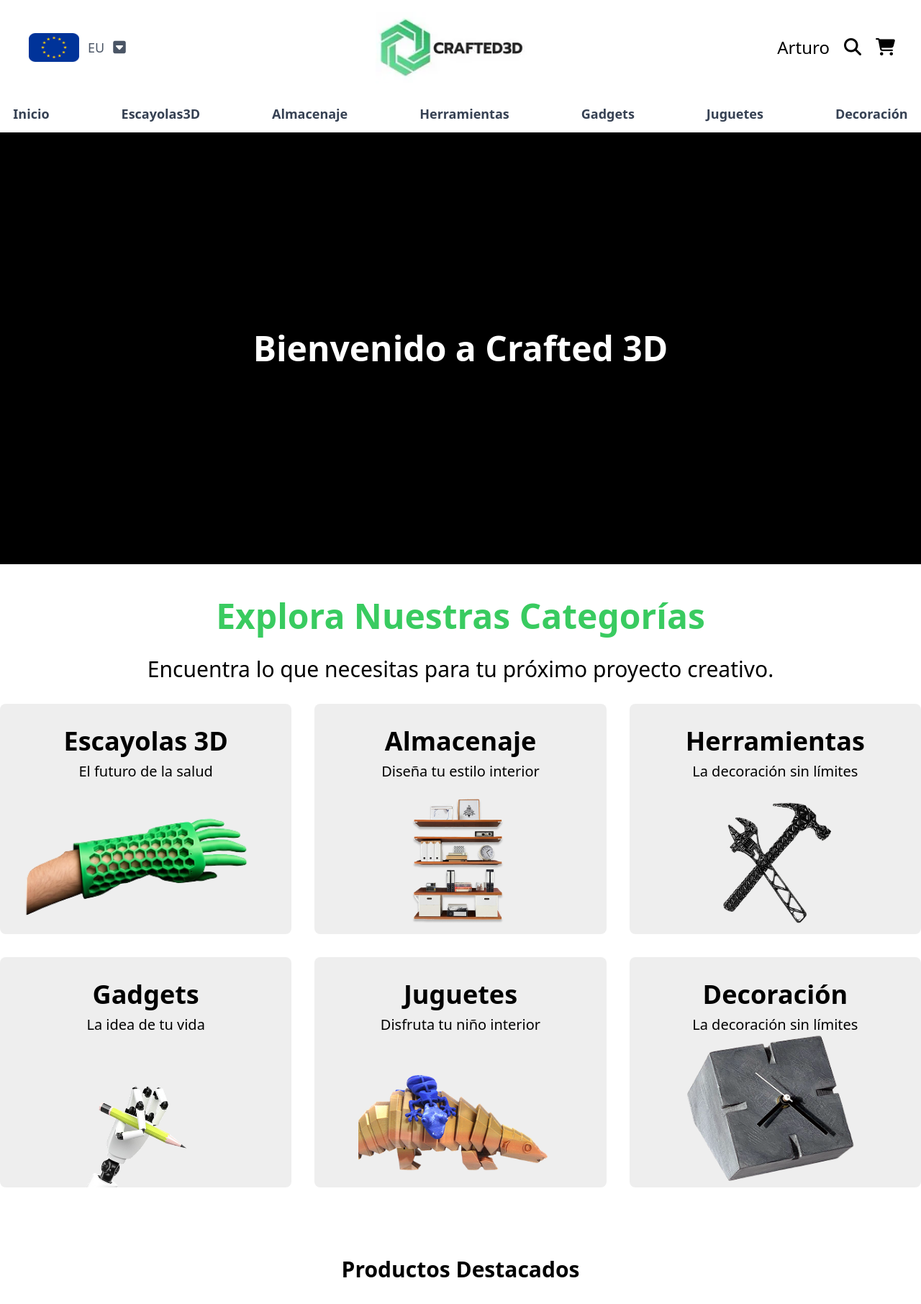
After one commit to Matalentajas/Proyecto-Final-AOrient, a Flask app: template Crafted3D/app/templates/index.html in a window 1280 px wide. The commit adds this page. Shown: the top 1812 px of the page at 72% size. Run offline with Flask 3, Linux system fonts and the light colour scheme; the template is opened without the code that fills it, so the values that code supplies are empty.

Commit message:
Creacion y configuracion de la pagina de inicio de la web con header y footer modularizado

```diff
--- /dev/null
+++ b/Crafted3D/app/app.py
@@ -0,0 +1,10 @@
+from flask import Flask, render_template
+
+app = Flask(__name__)
+
+@app.route("/")
+def index():
+    return render_template("index.html")
+
+if __name__ == "__main__":
+    app.run(debug=True)
--- a/Crafted3D/app/templates/footer.html
+++ b/Crafted3D/app/templates/footer.html
@@ -3,7 +3,7 @@
     <div class="container mx-auto px-4 py-8">
         <!-- Logo -->
         <div class="flex flex-col items-center mb-8">
-            <img src="/Crafted3D/app/static/css/images/Logo.webp" alt="Logo Crafted3D" class="h-16">
+            <img src="{{ url_for('static', filename='css/images/Logo.webp') }}" alt="Logo Crafted3D" class="h-16">
         </div>
 
         <!-- Contact and Social Media -->
--- a/Crafted3D/app/templates/header.html
+++ b/Crafted3D/app/templates/header.html
@@ -3,36 +3,35 @@
     <!-- Top Section -->
     <section class="flex items-center justify-between p-4">
         <!-- Currency Selector -->
-        <!-- Currency Selector -->
         <div class="relative flex items-center flex-1">
             <button id="dropdownButton" class="cursor-pointer flex items-center text-gray-600 hover:text-gray-800 px-6 py-3 text-lg">
-            <img src="/Crafted3D/app/static/css/images/Banderas/BANDERA - EU.png" alt="Bandera UE" class="h-[40px] w-[70px] mr-3">
+                <img src="{{ url_for('static', filename='css/images/Banderas/BANDERA - EU.png') }}" alt="Bandera UE" class="h-[40px] w-[70px] mr-3">
                 <span>EU</span>
                 <i class="fa-solid fa-square-caret-down ml-3 text-xl"></i>
             </button>
             <div id="dropdownMenu" class="absolute left-0 top-full w-40 bg-white hidden">
                 <!-- Dropdown Options -->
                 <a href="#" class="flex items-center px-6 py-3 text-gray-600 hover:bg-gray-100 text-lg">
-                <img src="/Crafted3D/app/static/css/images/Banderas/BANDERA - USA.png" alt="Bandera USA" class="h-[40px] w-[70px] mr-3"> US
+                    <img src="{{ url_for('static', filename='css/images/Banderas/BANDERA - USA.png') }}" alt="Bandera USA" class="h-[40px] w-[70px] mr-3"> US
                 </a>
                 <a href="#" class="flex items-center px-6 py-3 text-gray-600 hover:bg-gray-100 text-lg">
-                <img src="/Crafted3D/app/static/css/images/Banderas/BANDERA - EU.png" alt="Bandera EU" class="h-[40px] w-[70px] mr-3"> EU
+                    <img src="{{ url_for('static', filename='css/images/Banderas/BANDERA - EU.png') }}" alt="Bandera EU" class="h-[40px] w-[70px] mr-3"> EU
                 </a>
                 <a href="#" class="flex items-center px-6 py-3 text-gray-600 hover:bg-gray-100 text-lg">
-                <img src="/Crafted3D/app/static/css/images/Banderas/BANDERA - CH.png" alt="Bandera CH" class="h-[40px] w-[70px] mr-3"> CH
+                    <img src="{{ url_for('static', filename='css/images/Banderas/BANDERA - CH.png') }}" alt="Bandera CH" class="h-[40px] w-[70px] mr-3"> CH
                 </a>
                 <a href="#" class="flex items-center px-6 py-3 text-gray-600 hover:bg-gray-100 text-lg">
-                <img src="/Crafted3D/app/static/css/images/Banderas/BANDERA - UK.png" alt="Bandera UK" class="h-[40px] w-[70px] mr-3"> UK
+                    <img src="{{ url_for('static', filename='css/images/Banderas/BANDERA - UK.png') }}" alt="Bandera UK" class="h-[40px] w-[70px] mr-3"> UK
                 </a>
                 <a href="#" class="flex items-center px-6 py-3 text-gray-600 hover:bg-gray-100 text-lg">
-                <img src="/Crafted3D/app/static/css/images/Banderas/BANDERA - JP.png" alt="Bandera JP" class="h-[40px] w-[70px] mr-3"> JP
+                    <img src="{{ url_for('static', filename='css/images/Banderas/BANDERA - JP.png') }}" alt="Bandera JP" class="h-[40px] w-[70px] mr-3"> JP
                 </a>
             </div>
         </div>
 
         <!-- Logo -->
         <div class="flex items-center justify-center flex-1">
-            <img src="/Crafted3D/app/static/css/images/Logo.webp" alt="Logo Crafted3D" class="h-[100px]">
+            <img src="{{ url_for('static', filename='css/images/Logo.webp') }}" alt="Logo Crafted3D" class="h-[100px]">
         </div>
 
         <!-- User, Search, and Cart -->
@@ -70,7 +69,7 @@
             <i class="fa-solid fa-magnifying-glass text-2xl"></i>
             <input type="text" placeholder="Búsqueda..." class="w-[150vh] px-3 py-2">
         </div>
-        <button id="closeSearchButton"></button>
+        <button id="closeSearchButton">
             <i class="fa-solid fa-x hover:text-[#39CB60] text-2xl cursor-pointer"></i>
         </button>
     </div>
--- /dev/null
+++ b/Crafted3D/app/templates/index.html
@@ -0,0 +1,157 @@
+{% extends "base.html" %}
+
+{% block title %}Inicio - Crafted 3D{% endblock %}
+
+{% block content %}
+
+<!-- Sección Hero: Imagen de Fondo Estática -->
+<section class="bg-cover bg-center h-[600px]" style='background-image: url("{{ url_for("static", filename="css/images/Baner.webp")|safe }}");'>
+  <div class="flex items-center justify-center h-full bg-black bg-opacity-40">
+    <h1 class="text-5xl font-bold text-white">Bienvenido a Crafted 3D</h1>
+  </div>
+</section>
+
+
+
+
+
+<!-- Sección Categorías -->
+<section class="container mx-auto py-12">
+  <h2 class="text-5xl font-bold text-center mb-8 text-[#39CB60]">Explora Nuestras Categorías</h2>
+  <p class="text-center text-3xl mb-[30px]">Encuentra lo que necesitas para tu próximo proyecto creativo.</p>
+  <div class="grid grid-cols-1 sm:grid-cols-2 md:grid-cols-3 gap-8">
+    <!-- Tarjeta 1: Escayolas 3D -->
+    <div class="bg-[#EEEEEE] rounded-lg overflow-hidden hover:shadow-lg transition-shadow cursor-pointer h-[40vh]">
+      <div class="felx text-center p-4">
+        <h3 class="text-4xl font-bold mt-4 mb-2">Escayolas 3D</h3>
+        <p class="text-xl">El futuro de la salud</p>
+      </div>
+      <img src="{{ url_for('static', filename='css/images/Esc.png') }}" alt="Escayolas 3D" class="w-full h-48 object-cover mt-[20px]">
+
+    </div>
+    <!-- Tarjeta 2: Almacenaje -->
+    <div class="bg-[#EEEEEE] rounded-lg overflow-hidden hover:shadow-lg transition-shadow cursor-pointer h-[40vh]">
+      <div class="felx text-center p-4">
+        <h3 class="text-4xl font-bold mt-4 mb-2">Almacenaje</h3>
+        <p class="text-xl">Diseña tu estilo interior</p>
+      </div>
+      <div class="flex justify-center">
+        <img src="{{ url_for('static', filename='css/images/Alm.png') }}" alt="Escayolas 3D" class="w-[50%] object-cover">
+      </div>
+    </div>
+    <!-- Tarjeta 3: Herramientas -->
+    <div class="bg-[#EEEEEE] rounded-lg overflow-hidden hover:shadow-lg transition-shadow cursor-pointer h-[40vh]">
+      <div class="felx text-center p-4">
+      <h3 class="text-4xl font-bold mt-4 mb-2">Herramientas</h3>
+      <p class="text-xl">La decoración sin límites</p>
+      </div>
+      <div class="flex justify-center mt-[-20px]">
+      <img src="{{ url_for('static', filename='css/images/Her.png') }}" alt="Escayolas 3D" class="w-[50%] object-cover">
+      </div>
+    </div>
+    <!-- Tarjeta 4: Gadgets -->
+    <div class="bg-[#EEEEEE] rounded-lg overflow-hidden hover:shadow-lg transition-shadow cursor-pointer h-[40vh]">
+      <div class="felx text-center p-4">
+        <h3 class="text-4xl font-bold mt-4 mb-2">Gadgets</h3>
+        <p class="text-xl">La idea de tu vida</p>
+      </div>
+      <div class="flex justify-center">
+        <img src="{{ url_for('static', filename='css/images/Gad.png') }}" alt="Escayolas 3D" class="w-[50%] object-cover">
+      </div>
+    </div>
+    <!-- Tarjeta 5: Juguetes -->
+    <div class="bg-[#EEEEEE] rounded-lg overflow-hidden hover:shadow-lg transition-shadow cursor-pointer h-[40vh]">
+      <div class="felx text-center p-4">
+        <h3 class="text-4xl font-bold mt-4 mb-2">Juguetes</h3>
+        <p class="text-xl">Disfruta tu niño interior</p>
+      </div>
+      <div class="flex justify-center items-center">
+        <img src="{{ url_for('static', filename='css/images/Jug.png') }}" alt="Escayolas 3D" class="w-[70%] object-cover">
+      </div>
+    </div>
+    <!-- Tarjeta 6: Decoración -->
+    <div class="bg-[#EEEEEE] rounded-lg overflow-hidden hover:shadow-lg transition-shadow cursor-pointer h-[40vh]">
+      <div class="felx text-center p-4">
+        <h3 class="text-4xl font-bold mt-4 mb-2">Decoración</h3>
+        <p class="text-xl">La decoración sin límites</p>
+      </div>
+      <div class="flex justify-center items-center mt-[-60px]">
+        <img src="{{ url_for('static', filename='css/images/Dec.png') }}" alt="Escayolas 3D" class="w-[70%] object-cover">
+      </div>
+    </div>
+  </div>
+</section>
+
+<!-- Sección Productos Destacados -->
+<section class="container mx-auto py-12">
+  <h2 class="text-3xl font-bold text-center mb-8">Productos Destacados</h2>
+  <div class="grid grid-cols-1 md:grid-cols-3 gap-8">
+    <!-- Producto Destacado 1 -->
+    <div class="border rounded-lg overflow-hidden hover:shadow-lg transition-shadow">
+      <img src="/Crafted3D/app/static/css/images/productos/producto1.jpg" alt="Producto 1" class="w-full h-48 object-cover">
+      <div class="p-4">
+        <h3 class="text-xl font-bold">Producto Destacado 1</h3>
+        <p class="mt-2 text-gray-700">Breve descripción del producto.</p>
+        <a href="#" class="mt-4 inline-block bg-[#39CB60] text-white px-4 py-2 rounded hover:bg-green-600">Ver Producto</a>
+      </div>
+    </div>
+    <!-- Producto Destacado 2 -->
+    <div class="border rounded-lg overflow-hidden hover:shadow-lg transition-shadow">
+      <img src="/Crafted3D/app/static/css/images/productos/producto2.jpg" alt="Producto 2" class="w-full h-48 object-cover">
+      <div class="p-4">
+        <h3 class="text-xl font-bold">Producto Destacado 2</h3>
+        <p class="mt-2 text-gray-700">Breve descripción del producto.</p>
+        <a href="#" class="mt-4 inline-block bg-[#39CB60] text-white px-4 py-2 rounded hover:bg-green-600">Ver Producto</a>
+      </div>
+    </div>
+    <!-- Producto Destacado 3 -->
+    <div class="border rounded-lg overflow-hidden hover:shadow-lg transition-shadow">
+      <img src="/Crafted3D/app/static/css/images/productos/producto3.jpg" alt="Producto 3" class="w-full h-48 object-cover">
+      <div class="p-4">
+        <h3 class="text-xl font-bold">Producto Destacado 3</h3>
+        <p class="mt-2 text-gray-700">Breve descripción del producto.</p>
+        <a href="#" class="mt-4 inline-block bg-[#39CB60] text-white px-4 py-2 rounded hover:bg-green-600">Ver Producto</a>
+      </div>
+    </div>
+  </div>
+  <div class="text-center mt-8">
+    <a href="/productos" class="inline-block px-6 py-3 bg-[#39CB60] text-white font-bold rounded hover:bg-green-600">
+      Ver Todos los Productos
+    </a>
+  </div>
+</section>
+
+<!-- Sección ¿Por qué comprar en Crafted3D? -->
+<section class="bg-gray-100 py-12">
+  <div class="container mx-auto">
+    <h2 class="text-3xl font-bold text-center mb-8">¿Por qué comprar en Crafted3D?</h2>
+    <div class="flex flex-col md:flex-row items-center justify-around">
+      <!-- Ventaja 1 -->
+      <div class="text-center p-4">
+        <div class="flex justify-center">
+          <img src="{{ url_for('static', filename='css/images/logo_pago 1.png') }}" class="w-[70%] object-cover">
+        </div>
+        <h3 class="font-bold text-xl mt-2">100% Pago Seguro</h3>
+        <p class="mt-2">Tu seguridad es prioritaria.</p>
+      </div>
+      <!-- Ventaja 2 -->
+      <div class="text-center p-4">
+        <div class="flex justify-center">
+          <img src="{{ url_for('static', filename='css/images/logo_pago 2.png') }}" class="w-[70%] object-cover">
+        </div>
+        <h3 class="font-bold text-xl mt-2">14 Días de Devolución</h3>
+        <p class="mt-2">Si algo no encaja, lo solucionamos.</p>
+      </div>
+      <!-- Ventaja 3 -->
+      <div class="text-center p-4">
+        <div class="flex justify-center">
+          <img src="{{ url_for('static', filename='css/images/logo_pago 3.png') }}" class="w-[70%] object-cover">
+        </div>
+        <h3 class="font-bold text-xl mt-2">Atención 24/7</h3>
+        <p class="mt-2">Siempre estamos disponibles para ti.</p>
+      </div>
+    </div>
+  </div>
+</section>
+
+{% endblock %}
```
Also changed, not shown: Crafted3D/app/static/css/images/Alm.png (added), Crafted3D/app/static/css/images/Baner.webp (added), Crafted3D/app/static/css/images/Dec.png (added), Crafted3D/app/static/css/images/Esc.png (added), Crafted3D/app/static/css/images/Gad.png (added), Crafted3D/app/static/css/images/Her.png (added), Crafted3D/app/static/css/images/Jug.png (added), Crafted3D/app/static/css/images/logo_pago 1.png (added), Crafted3D/app/static/css/images/logo_pago 2.png (added), Crafted3D/app/static/css/images/logo_pago 3.png (added). Lines whose indentation alone changed are shown as unchanged.
